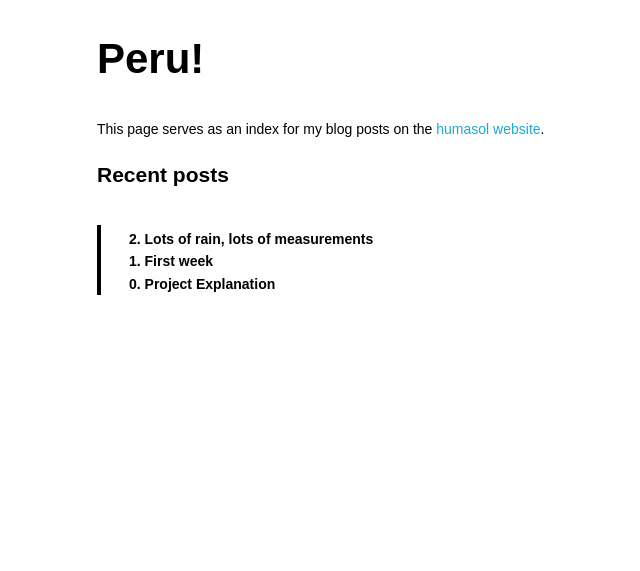
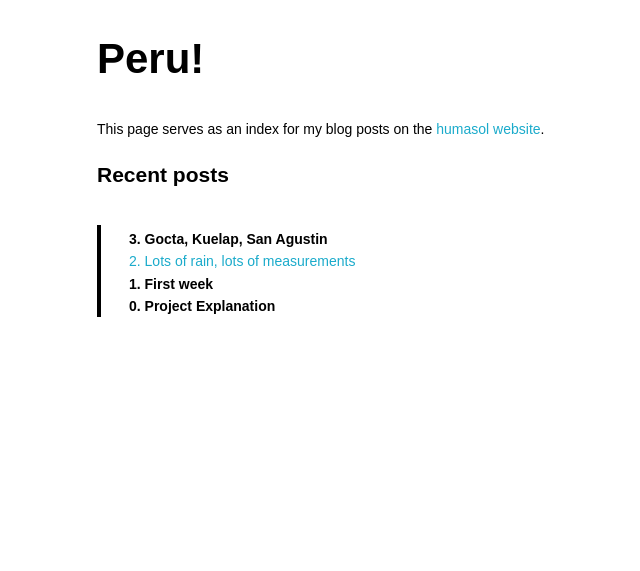
Before and after one commit to RobbertH/robberth.github.io, a Jekyll site: the page built from peru.html, in a window 1280 px wide. Shown: the part 350-921 px from the top of the page, without its empty margins (143-783 px from the left). Built offline with Jekyll 4.4.1, drawn with Linux system fonts in a browser that asks for light colours; grey boxes are pictures that could not be loaded.

Commit message:
Gocta Kuelap San Agustin

```diff
--- a/peru.html
+++ b/peru.html
@@ -13,6 +13,9 @@
    <div class="postlist">
          <ul>
            <li>
+             <a class="post-link" href="http://www.humasol.be/2016/07/20/gocta-kuelap-san-agustin/">3. Gocta, Kuelap, San Agustin</a>
+           </li>
+
              <a class="post-link" href="http://www.humasol.be/2016/07/12/lots-of-rain-lots-of-measurements/">2. Lots of rain, lots of measurements</a>
            </li>
 
```
